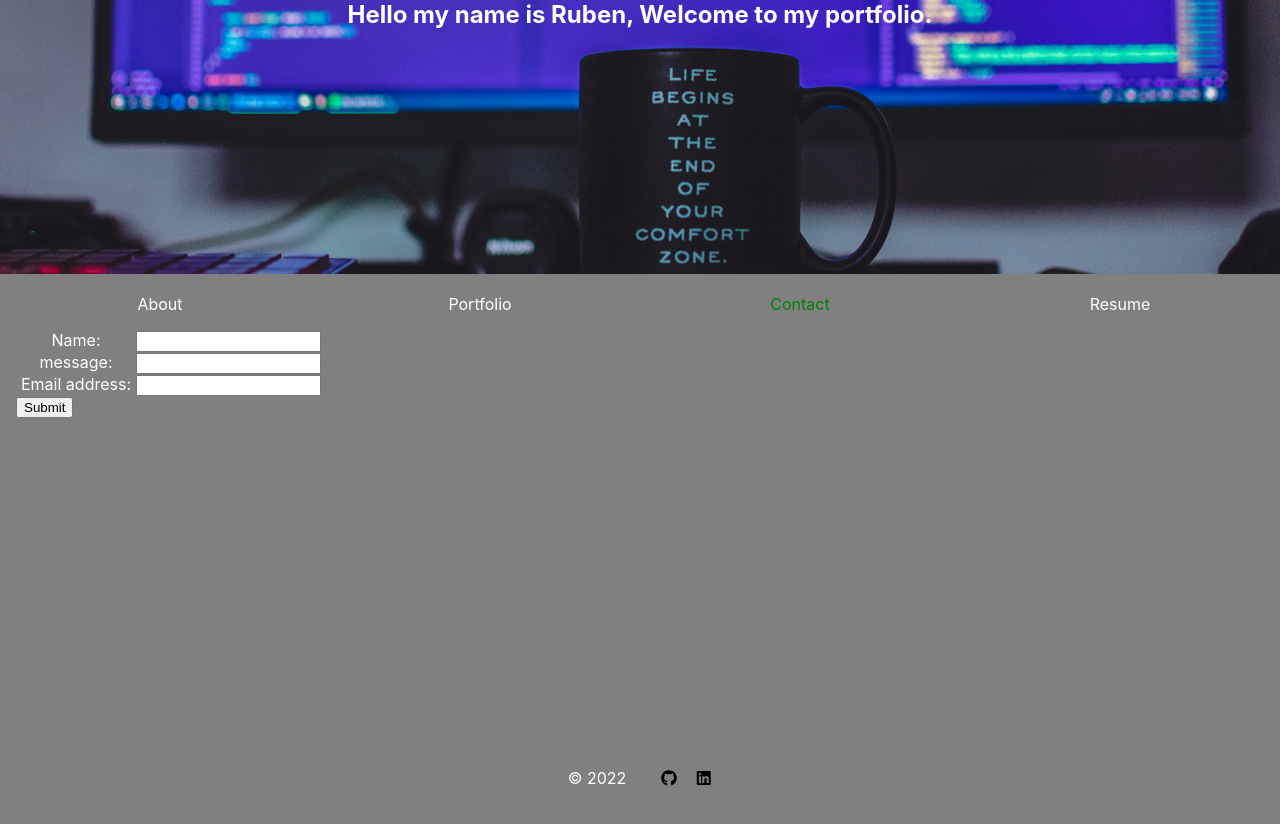
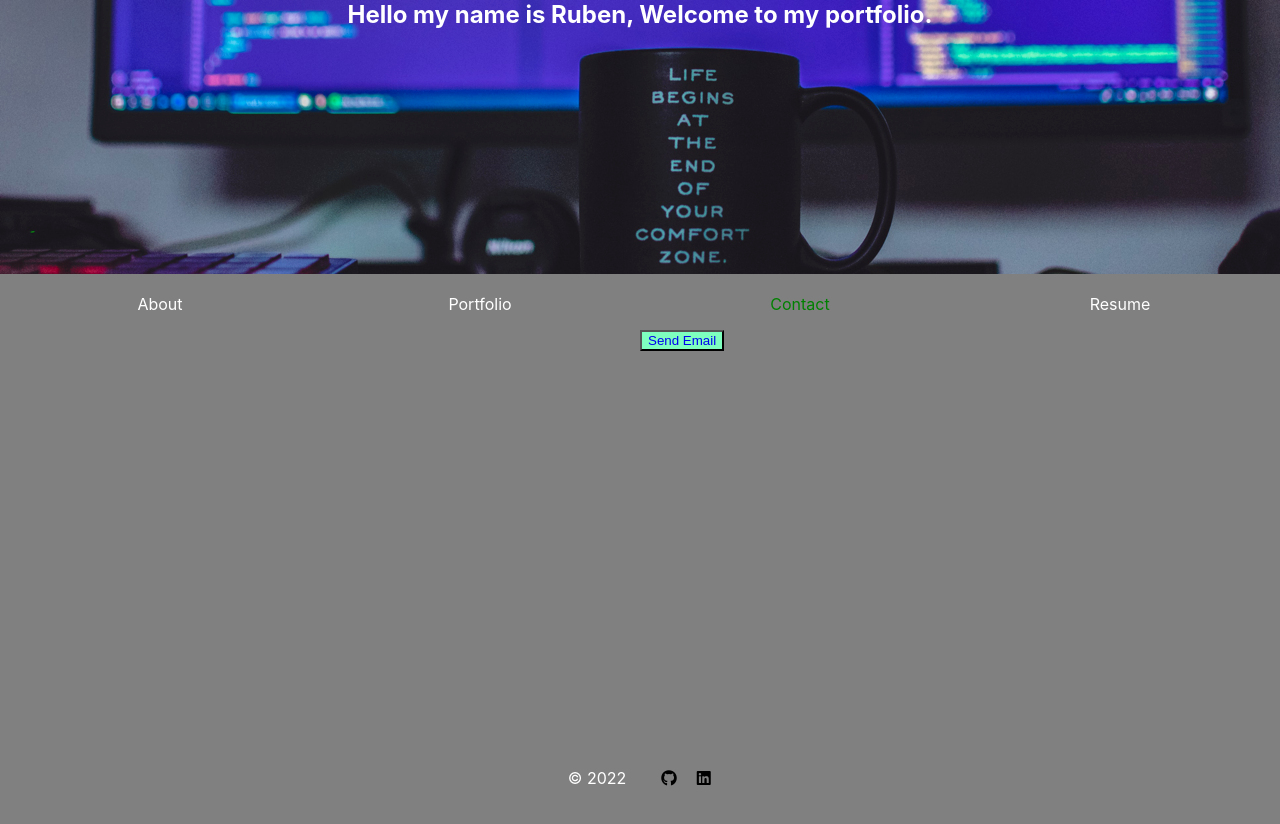
Before and after one commit to Rubendc91/ReactProtfolio, a React (Create React App) app: page / in a window 1280 px wide. Both pictures are taken after a click on the element "Contact". Shown: the top 824 px of the page. Built offline with nearby package versions, Linux system fonts and the light colour scheme; what react-with-gesture would draw is missing.

Commit message:
simple maiil to code added

```diff
--- a/package.json
+++ b/package.json
@@ -10,6 +10,7 @@
     "react-dom": "^18.2.0",
     "react-scripts": "5.0.1",
     "react-sky": "^1.1.0",
+    "nodemon": "^2.0.20",
     "react-spring-3d-carousel": "1.2.1",
     "react-with-gesture": "4.0.8",
     "uuid": "3.3.2",
@@ -18,6 +19,7 @@
   "scripts": {
     "start": "react-scripts start",
     "build": "react-scripts build",
+    "watch": "nodemon",
     "test": "react-scripts test",
     "eject": "react-scripts eject"
   },
--- a/src/components/pages/contact.js
+++ b/src/components/pages/contact.js
@@ -13,7 +13,7 @@ function ContactPage() {
     const handleSubmit = (event) => {
         event.preventDefault();
         if (!errorMessage) {
-            alert("Submit Form")
+            // alert("Submit Form")
             console.log("submit form", formState)
         }
     };
@@ -39,10 +39,10 @@ function ContactPage() {
             } else {
                 setErrorMessage("")
             }
-            if (!errorMessage) {
-                setFormState({ ...formState, [event.target.name]: event.target.value });
-                console.log("Handle Form", formState);
-            }
+        }
+        if (!errorMessage) {
+            setFormState({ ...formState, [event.target.name]: event.target.value });
+            console.log("Handle Form", formState);
         }
     }
 
@@ -60,10 +60,8 @@ function ContactPage() {
     return (
         <section>
             {/* <h1>Contact</h1> */}
-            <form id="contact-form" onSubmit={handleSubmit}>
+            {/* <form id="contact-form" onSubmit={handleSubmit}>
                 <section>
-                    {/* text goes here */}
-                    {/* <p>Do nostrud eu consectetur et aliquip. Minim mollit fugiat aute nulla laboris consequat consequat ut veniam aliqua culpa consectetur sit. In laboris tempor reprehenderit duis officia aliqua commodo aute voluptate cillum. Aliquip ea occaecat occaecat culpa ut duis qui irure ad do.</p> */}
                     <label style={label} htmlFor="name">Name: </label>
                     <input style={contactForm} type="text" name="name" defaultValue={name} onBlur={handleChange} />
                 </section>
@@ -79,9 +77,16 @@ function ContactPage() {
                     <section>
                         <p>{errorMessage}</p>
                     </section>
-                )}
-                <button type="submit">Submit</button>
-            </form>
+                )} */}
+                <button style={{
+                    position: "fixed",
+                    left: "50%",
+                    display: "flex",
+                    flexDirection: "column",
+                    justifyContent: "center",
+                    background: "#7FfFbF"
+                }} type="submit"><a href= "mailto:Rubendc91@gmail.com?subject=Important!!!!!!&body=What would you like to say?">Send Email</a> </button>
+            {/* </form> */}
         </section>
     );
 }
--- a/src/components/style.css
+++ b/src/components/style.css
@@ -115,6 +115,7 @@ h1 {
 
 
 
+
 @media screen and (max-width: 992px) {
     .about-Img Img{
         width: 15rem;
```
Also changed, not shown: src/App.css (line endings or trailing spaces).
